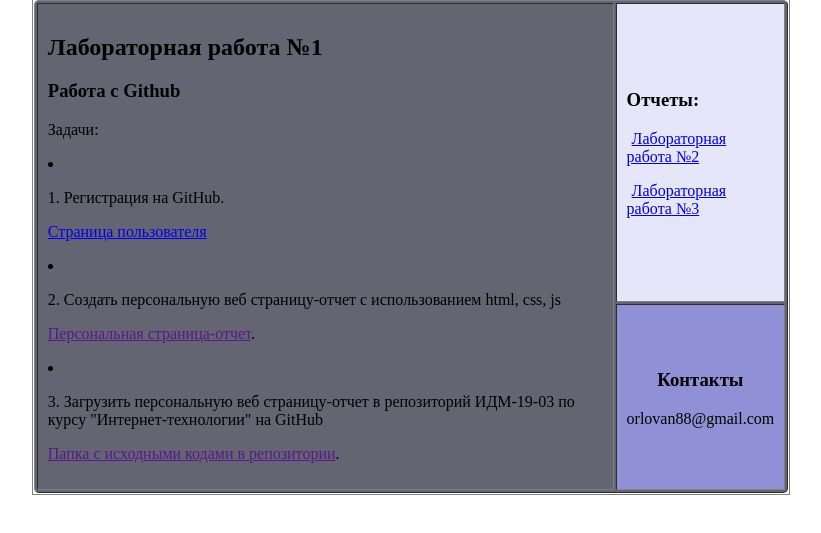
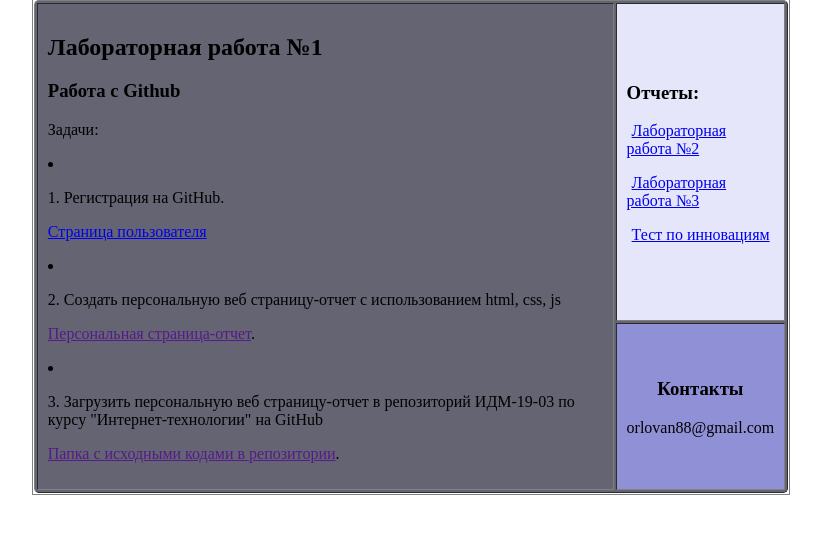
Before and after one commit to Alexorlmsk/alexorlmsk.github.io, a plain HTML site: page index.html in a window 1280 px wide. Shown: the part 159-692 px from the top of the page, without its empty margins (229-1050 px from the left). Drawn offline with Linux system fonts and the light colour scheme.

Commit message:
Update index.html

```diff
--- a/index.html
+++ b/index.html
@@ -52,11 +52,7 @@ style="width:80%">
 <p>3. Загрузить персональную веб страницу-отчет в репозиторий ИДМ-19-03 по курсу "Интернет-технологии" на GitHub</p>
 <p><a href="">Папка с исходными кодами в репозитории</a>.</p>
 </li>
-
 </td>
-
-
-
 <td bgcolor="#e6e6fa">
 <h3>Отчеты:</h3>
 <p>
@@ -66,6 +62,10 @@ style="width:80%">
 <p>
 <a href="/Alexorlmsk/alexorlmsk.github.io/blob/master/dom.jpeg">
 <span style="margin-left:5px;">Лабораторная работа №3</span></a>
+</p>
+<p>
+<a href="https://docs.google.com/spreadsheets/d/1YBfCBfGZrUc5XJoWlb0x65fSch9kpcsCB17mJ0z-89s/edit#gid=1650591036">
+<span style="margin-left:5px;">Тест по инновациям </span;></a>
 </p>
 </td>
 </tr>
```
